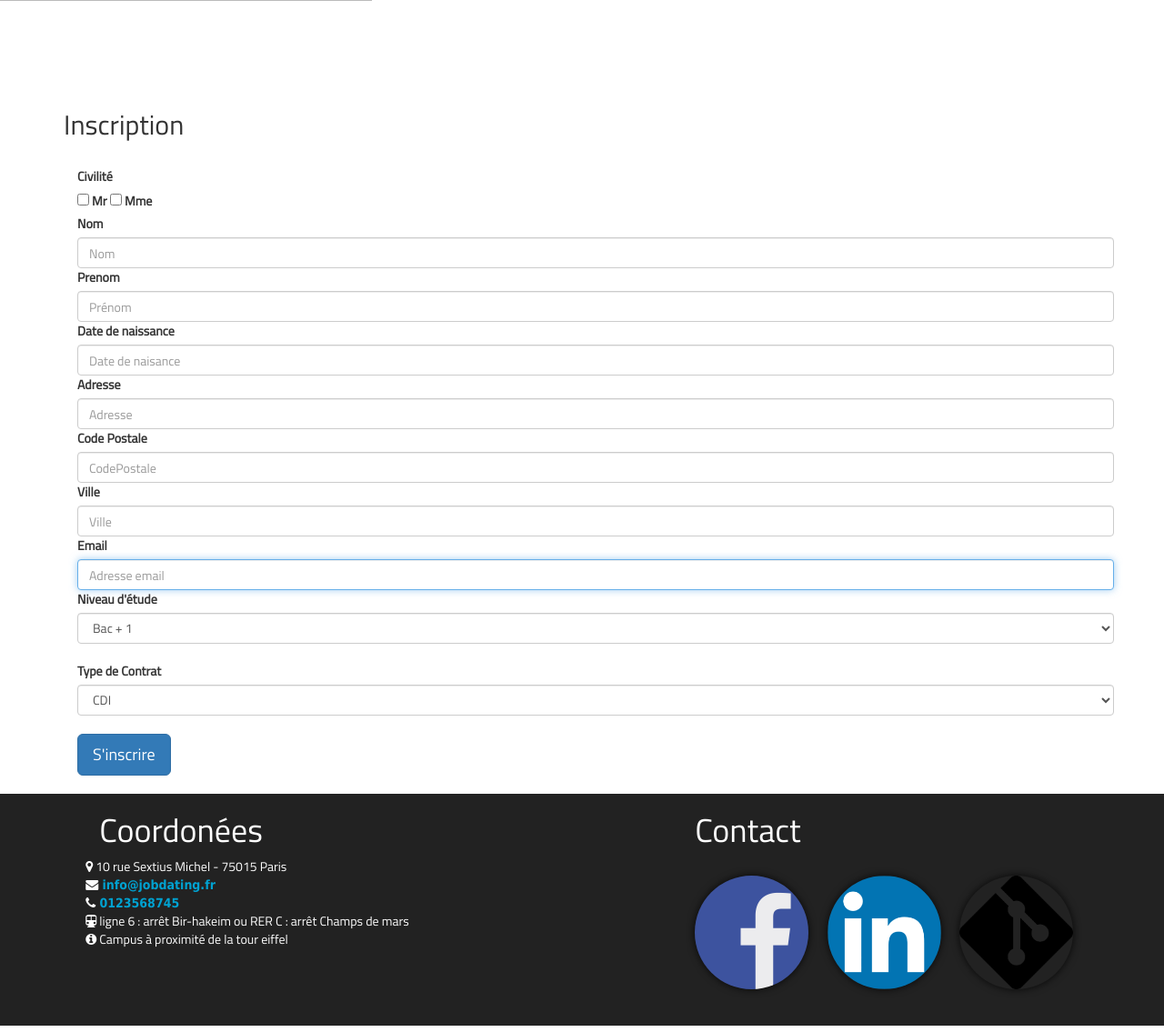
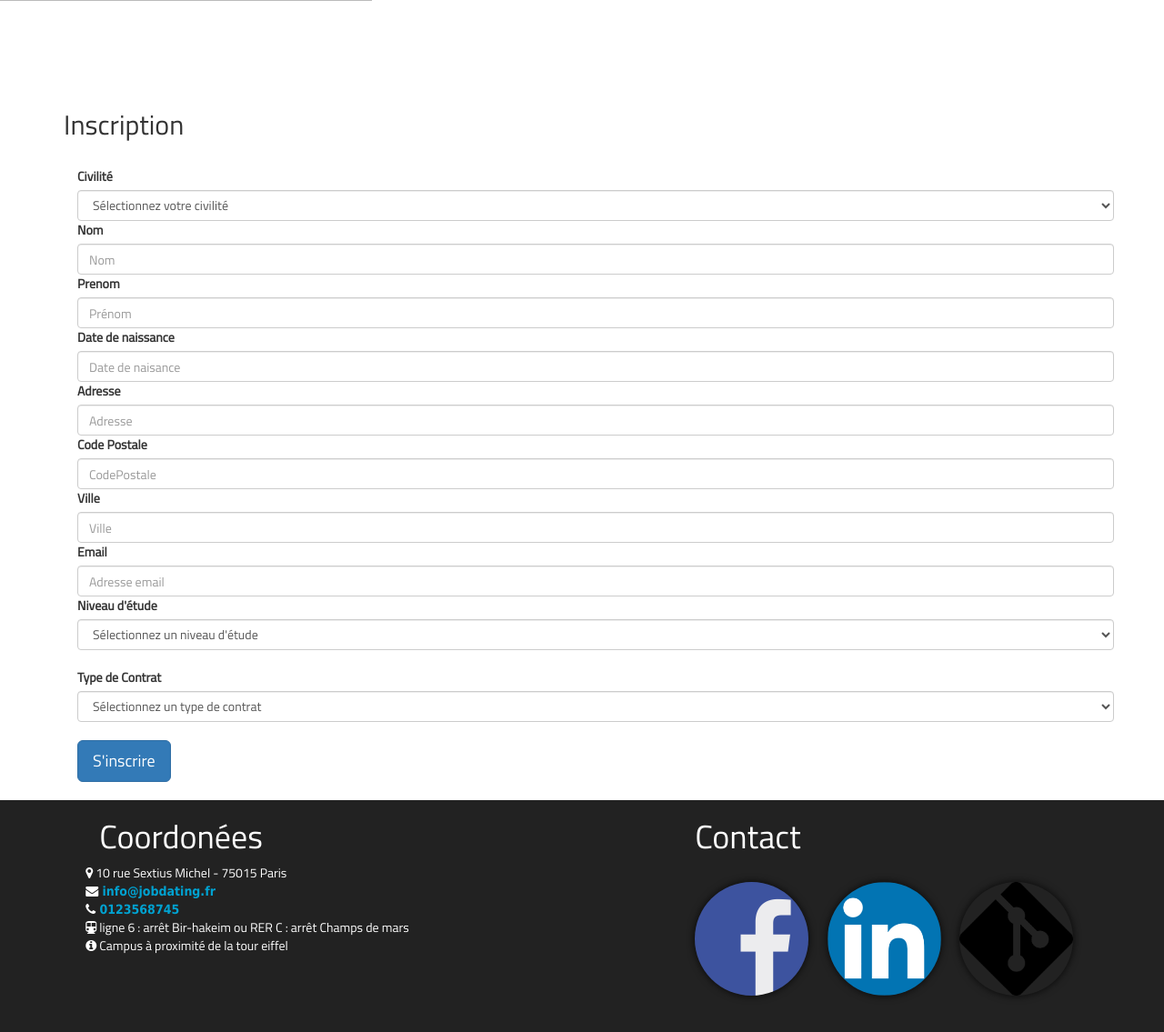
Before and after one commit to romeohakanjin/projet_event, a PHP site: template views/users/inscription.php in a window 1280 px wide. Shown: the part 894-2029 px from the top of the page at 91% size. Run offline with PHP 8.4, Linux system fonts and the light colour scheme; the template is opened without the code that fills it, so the values that code supplies are empty; some libraries are stand-ins or nearby versions.

Commit message:
Verification PARTIELS des champs inscription

```diff
--- a/public/css/style.css
+++ b/public/css/style.css
@@ -68,7 +68,6 @@ table,td
  position:relative;
  font-family:Verdana, Geneva, sans-serif;
 }
-
 a
 {
  text-decoration:none;
--- a/public/js/inscription.js
+++ b/public/js/inscription.js
@@ -1,3 +1,47 @@
 $(function(){
 	$("#inputDateNaissance").datepicker();
 });
+
+function checkInscription(form) {
+    alert("Hello! I am an alert box!!");
+    var civilite = document.getElementById('civilite').value;
+    var nom = document.getElementById('inputNom').value;
+    var prenom = document.getElementById('inputPrenom').value;
+    var email = document.getElementById('inputEmail').value;
+    var niveau_etude = document.getElementById('niveau_etude').value;
+
+    var regexEmail = /^[_a-zA-Z0-9-]+(.[_a-zA-Z0-9-]+)*@([a-zA-Z0-9-]+.)+[a-zA-Z]{2,4}$/;
+    var message = "";
+
+    if(civilite == -1) {
+        alert("Veuillez saisir votre civilité svp!");
+        document.forms['form-inscription'].elements['civilite'].focus();
+    }
+    if(nom == "") {
+        alert("Veuillez saisir votre nom svp!");
+        document.forms['form-inscription'].elements['inputNom'].focus();
+    }
+    if(prenom == "") {
+        alert("Veuillez saisir votre prenom svp!");
+        document.forms['form-inscription'].elements['inputPrenom'].focus();
+    }
+    if(email == "") {
+        alert("Veuillez saisir votre email svp!");
+        document.forms['form-inscription'].elements['inputEmail'].focus();
+    }else if(regexEmail.test(email) == false){
+        alert("Veuillez saisir correctment votre email svp!");
+        document.forms['form-inscription'].elements['inputEmail'].focus();
+    }
+    if(niveau_etude == -1) {
+        alert("Veuillez saisir votre niveau d'étude svp!");
+        document.forms['form-inscription'].elements['niveau_etude'].focus();
+    }
+}
+
+function checkContrat(type_contrat){
+    var type_contrat = document.getElementById('type_contrat').value;
+    if(type_contrat == -1) {
+        alert("Veuillez saisir votre type de contrat svp!");
+        document.forms['form-inscription'].elements['type_contrat'].focus();
+    }
+}
--- a/views/users/inscription.php
+++ b/views/users/inscription.php
@@ -6,43 +6,54 @@
 <h2>Inscription</h2>
 <br />
 <div class="container">
-  <form class="form-signin" action="" method="POST">
+  <form class="form-signin" action="" method="POST" name="form-inscription">
     <!-- Civilité -->
-    <label for="inputCivilite">Civilité</label><br/>
-    <label><input type="checkbox" id="Checkbox" value="Mr"> Mr</label>
-    <input type="checkbox" id="Checkbox" value="Mme"> <label for="cbox2">Mme</label><br/>
+    <label for="civilite">Civilité</label><br/>
+    <select name="civilite" id="civilite" class="form-control" >
+        <option value="-1">Sélectionnez votre civilité</option>
+        <option value="Mr">Monsieur</option>
+        <option value="Mme">Madame</option>
+    </select>
 
     <!--  Nom  -->
     <label for="inputNom">Nom</label>
-    <input autocomplete="off" type="text" name="inputNom" id="inputNom" class="form-control" placeholder="Nom" required value="<?php if(isset($nom)) { echo $nom; } ?>">
+    <input autocomplete="off" type="text" name="inputNom" id="inputNom" class="form-control" placeholder="Nom"  value="<?php if(isset($nom)) { echo $nom; } ?>">
+    </span class="info"></span>
 
     <!--  Prénom  -->
     <label for="inputPrenom">Prenom</label>
-    <input autocomplete="off" type="text" name="inputPrenom" id="inputPrenom" class="form-control" placeholder="Prénom" required value="<?php if(isset($prenom)) { echo $prenom; } ?>">
+    <input autocomplete="off" type="text" name="inputPrenom" id="inputPrenom" class="form-control" placeholder="Prénom"  value="<?php if(isset($prenom)) { echo $prenom; } ?>">
+    </span class="info"></span>
 
     <!--  Date de naissance  -->
     <label for="inputDateNaissance">Date de naissance</label>
-    <input autocomplete="off" type="text" name="inputDateNaissance" id="inputDateNaissance" class="form-control" placeholder="Date de naisance" required >
+    <input autocomplete="off" type="text" name="inputDateNaissance" id="inputDateNaissance" class="form-control" placeholder="Date de naisance"  >
+    </span class="info"></span>
 
     <!--  Adresse  -->
     <label for="inputAdresse">Adresse</label>
-    <input autocomplete="off" type="text" name="inputAdresse" id="inputAdresse" class="form-control" placeholder="Adresse" required value="<?php if(isset($adresse)) { echo $adresse; } ?>">
+    <input autocomplete="off" type="text" name="inputAdresse" id="inputAdresse" class="form-control" placeholder="Adresse"  value="<?php if(isset($adresse)) { echo $adresse; } ?>">
+    </span class="info"></span>
 
     <!--  Code postale  -->
     <label for="inputCodePostale">Code Postale</label>
-    <input autocomplete="off" type="text" name="inputCodePostale" id="inputCodePostale" class="form-control" placeholder="CodePostale" required value="<?php if(isset($codePostale)) { echo $codePostale; } ?>">
+    <input autocomplete="off" type="text" name="inputCodePostale" id="inputCodePostale" class="form-control" placeholder="CodePostale"  value="<?php if(isset($codePostale)) { echo $codePostale; } ?>">
+    </span class="info"></span>
 
     <!--  Ville  -->
     <label for="inputVille">Ville</label>
-    <input autocomplete="off" type="text" name="inputVille" id="inputVille" class="form-control" placeholder="Ville" required value="<?php if(isset($ville)) { echo $ville; } ?>">
+    <input autocomplete="off" type="text" name="inputVille" id="inputVille" class="form-control" placeholder="Ville"  value="<?php if(isset($ville)) { echo $ville; } ?>">
+    </span class="info"></span>
 
     <!--  Email  -->
     <label for="inputEmail">Email</label>
-    <input autocomplete="off" type="email" name="inputEmail" id="inputEmail" class="form-control" placeholder="Adresse email" required autofocus value="<?php if(isset($mail)) { echo $mail; } ?>">
+    <input autocomplete="off" type="email" name="inputEmail" id="inputEmail" class="form-control" placeholder="Adresse email" value="<?php if(isset($mail)) { echo $mail; } ?>">
+    </span class="info"></span>
 
     <!--  Niveau d'étude  -->
-    <label for="inputNiveauEtude">Niveau d'étude</label>
-    <select name="niveau_etude" id="niveau_etude" class="form-control" required>
+    <label for="niveau_etude">Niveau d'étude</label>
+    <select name="niveau_etude" id="niveau_etude" class="form-control" >
+        <option value="-1">Sélectionnez un niveau d'étude</option>
         <option value="1">Bac + 1</option>
         <option value="2">Bac + 2</option>
         <option value="3">Bac + 3</option>
@@ -50,18 +61,22 @@
         <option value="5">Bac + 5</option>
     </select>
     <br />
+    </span class="info"></span>
 
     <!--  Type de contrat  -->
-      <label for="inputTypeContrat">Type de Contrat</label>
-    <select name="type_contrat" id="type_contrat" class="form-control" required>
+    <label for="type_contrat">Type de Contrat</label>
+    <select name="type_contrat" id="type_contrat" class="form-control" onchange="checkContrat(this)">
+        <option value="-1">Sélectionnez un type de contrat</option>
         <option value="CDI">CDI</option>
         <option value="CDD">CDD</option>
         <option value="Alternance">Alternance</option>
         <option value="Stage">Stage</option>
     </select>
     <br />
-    <button class="btn btn-lg btn-primary btn-bloick" name='forminscrip' value="inscription" type="submit">S'inscrire</button>
+    </span class="info"></span>
+
+    <button class="btn btn-lg btn-primary btn-bloick" name='forminscrip' id='forminscrip' value="inscription" type="submit" onClick="checkInscription(this);">S'inscrire</button>
     <br/>
     <br/>
-  </form>
+</form>
 </div>
```
